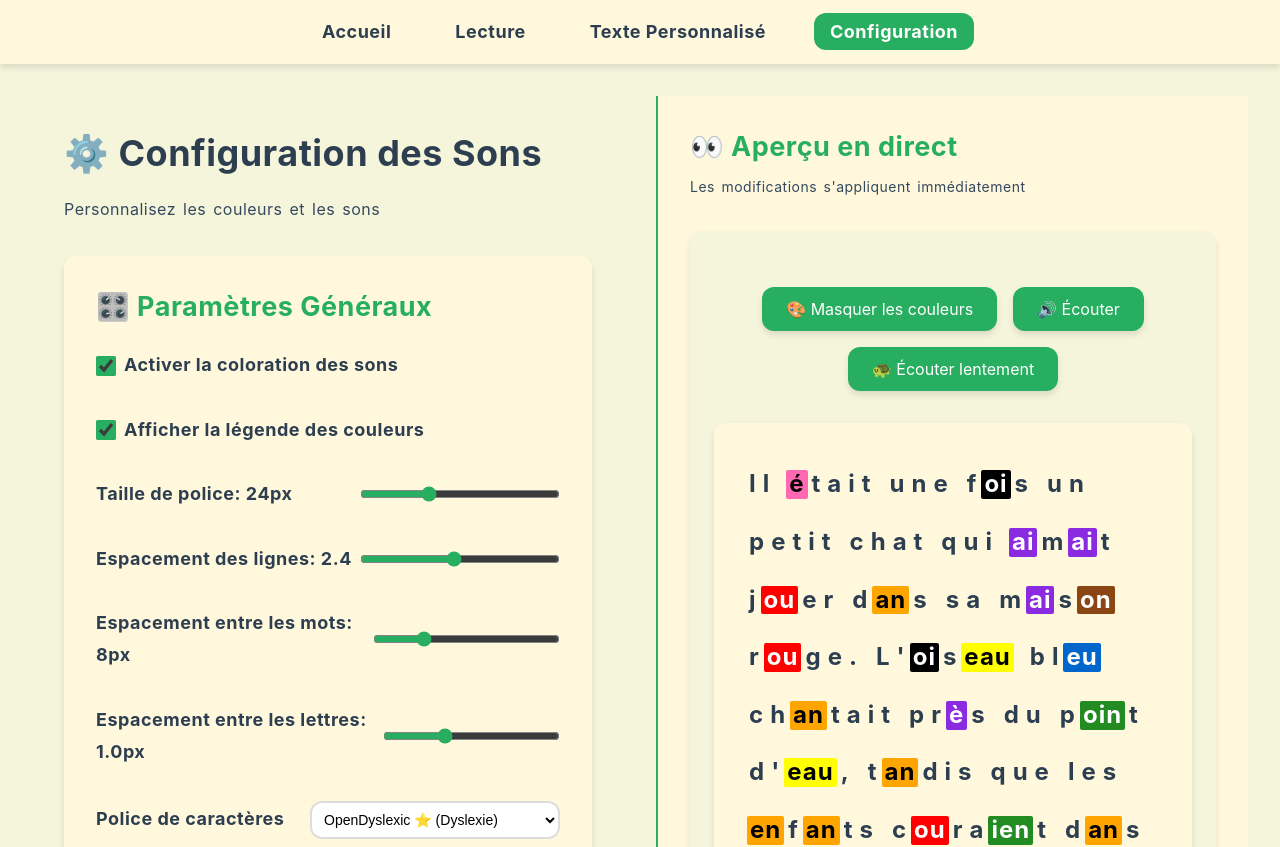
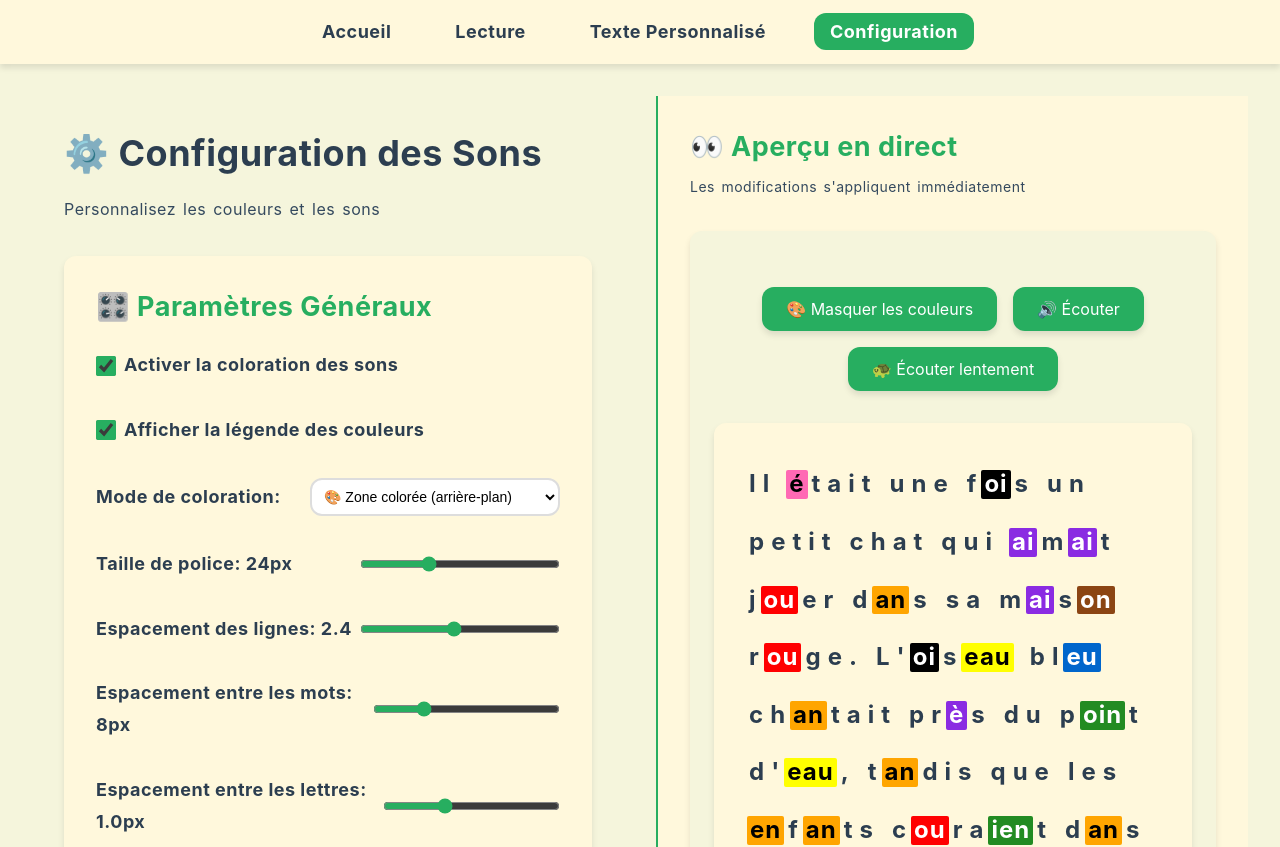
Before and after one commit to jbdoumenjou/syllaboo, a Vue app: page /configuration in a window 1280 px wide. Shown: the top 847 px of the page. Built offline with nearby package versions, Linux system fonts and the light colour scheme; a web font is replaced by a local one.

Commit message:
add coloration modes zone or characters

```diff
--- a/src/components/PhoneticText.vue
+++ b/src/components/PhoneticText.vue
@@ -18,7 +18,10 @@
       </button>
     </div>
 
-    <div class="reading-text" :class="{ 'no-highlighting': !isHighlightingEnabled }">
+    <div class="reading-text" :class="{
+      'no-highlighting': !isHighlightingEnabled,
+      'character-mode': !isZoneMode
+    }">
       <template v-for="(word, wordIndex) in processedWords" :key="wordIndex">
         <span v-if="word.isSpace" class="word-space">{{ word.text }}</span>
         <span v-else class="word-container">
@@ -204,13 +207,17 @@ function getSegmentClass(segment: ProcessedSegment): string {
   return `sound-${segment.soundType}`
 }
 
+// Computed property to ensure reactivity when colorMode changes
+const isZoneMode = computed(() => settings.value.colorMode === 'zone')
+
 function getSegmentStyle(segment: ProcessedSegment): Record<string, string> {
   if (!isHighlightingEnabled.value || segment.soundType === 'none') return {}
 
   const color = getSoundColor(segment.soundType)
   if (!color) return {}
 
-  // Simple function to determine if text should be white or black based on background
+  if (isZoneMode.value) {
+    // Zone mode: colored background with contrasting text
     const getTextColor = (backgroundColor: string): string => {
       const hex = backgroundColor.replace('#', '')
       const r = parseInt(hex.substr(0, 2), 16)
@@ -223,6 +230,13 @@ function getSegmentStyle(segment: ProcessedSegment): Record<string, string> {
     return {
       backgroundColor: color,
       color: getTextColor(color)
+    }
+  } else {
+    // Character mode: colored text only
+    return {
+      color: color,
+      fontWeight: 'bold'
+    }
   }
 }
 
@@ -338,6 +352,14 @@ onMounted(() => {
   line-height: 1.2;
 }
 
+/* Character mode: remove background styling */
+.reading-text.character-mode .sound-segment {
+  padding: 0 1px;
+  border-radius: 0;
+  margin: 0;
+  background-color: transparent !important;
+}
+
 .sound-segment:not([style*="background-color"]) {
   /* Unstyled segments (no background color) */
   padding: 0 2px;
--- a/src/composables/useSettings.ts
+++ b/src/composables/useSettings.ts
@@ -94,6 +94,10 @@ export function useSettings() {
     settings.value.theme = theme
   }
 
+  function updateColorMode(mode: 'zone' | 'character') {
+    settings.value.colorMode = mode
+  }
+
   // Export a function to check if a sound should be highlighted
   function shouldHighlight(soundId: string): boolean {
     return settings.value.globalEnabled &&
@@ -122,6 +126,7 @@ export function useSettings() {
     updateWordSpacing,
     updateLetterSpacing,
     updateTheme,
+    updateColorMode,
     shouldHighlight,
     getSoundColor
   }
--- a/src/types/settings.ts
+++ b/src/types/settings.ts
@@ -13,6 +13,7 @@ export interface UserSettings {
   sounds: Record<string, SoundConfig>
   globalEnabled: boolean
   showLegend: boolean
+  colorMode: 'zone' | 'character'
   fontSize: number
   lineHeight: number
   wordSpacing: number
@@ -117,6 +118,7 @@ export const defaultSettings: UserSettings = {
   sounds: defaultSoundConfigs,
   globalEnabled: true,
   showLegend: true,
+  colorMode: 'zone',
   fontSize: 24,
   lineHeight: 2.4,
   wordSpacing: 8,
--- a/src/views/Configuration.vue
+++ b/src/views/Configuration.vue
@@ -28,6 +28,16 @@
           />
           Afficher la légende des couleurs
         </label>
+      </div>
+
+      <div class="setting-row">
+        <label class="setting-label">
+          Mode de coloration:
+        </label>
+        <select v-model="settings.colorMode" class="font-selector">
+          <option value="zone">🎨 Zone colorée (arrière-plan)</option>
+          <option value="character">✏️ Caractères colorés</option>
+        </select>
       </div>
 
       <div class="setting-row">
@@ -216,6 +226,7 @@
         <ul>
           <li>Police : {{ currentFont }}</li>
           <li>Thème : {{ currentTheme }}</li>
+          <li>Mode couleur : {{ settings.colorMode === 'zone' ? 'Zone colorée' : 'Caractères colorés' }}</li>
           <li>Taille : {{ settings.fontSize }}px</li>
           <li>Espacement mots : {{ settings.wordSpacing }}px</li>
           <li>Espacement lettres : {{ settings.letterSpacing }}px</li>
@@ -750,4 +761,5 @@ onMounted(() => {
   border-color: var(--accent-primary);
   outline: none;
 }
+
 </style>
```
Lines whose indentation alone changed are shown as unchanged.
